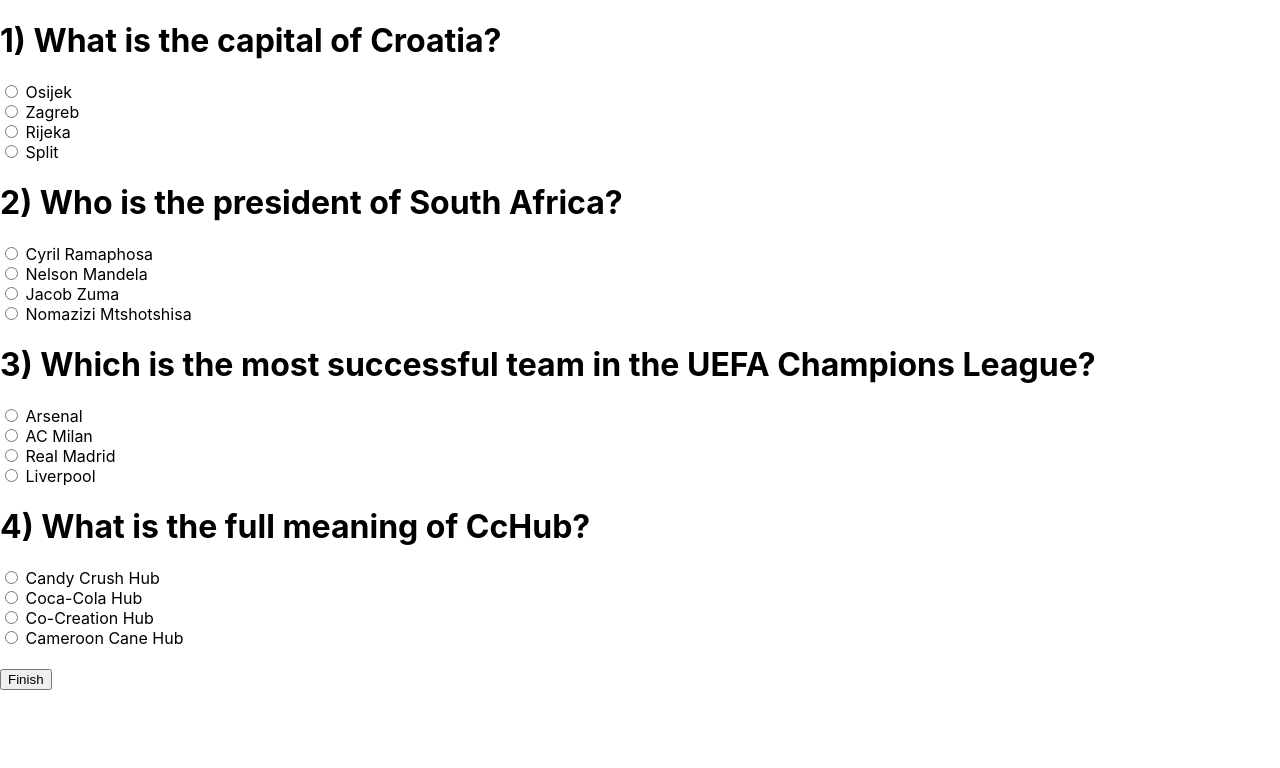
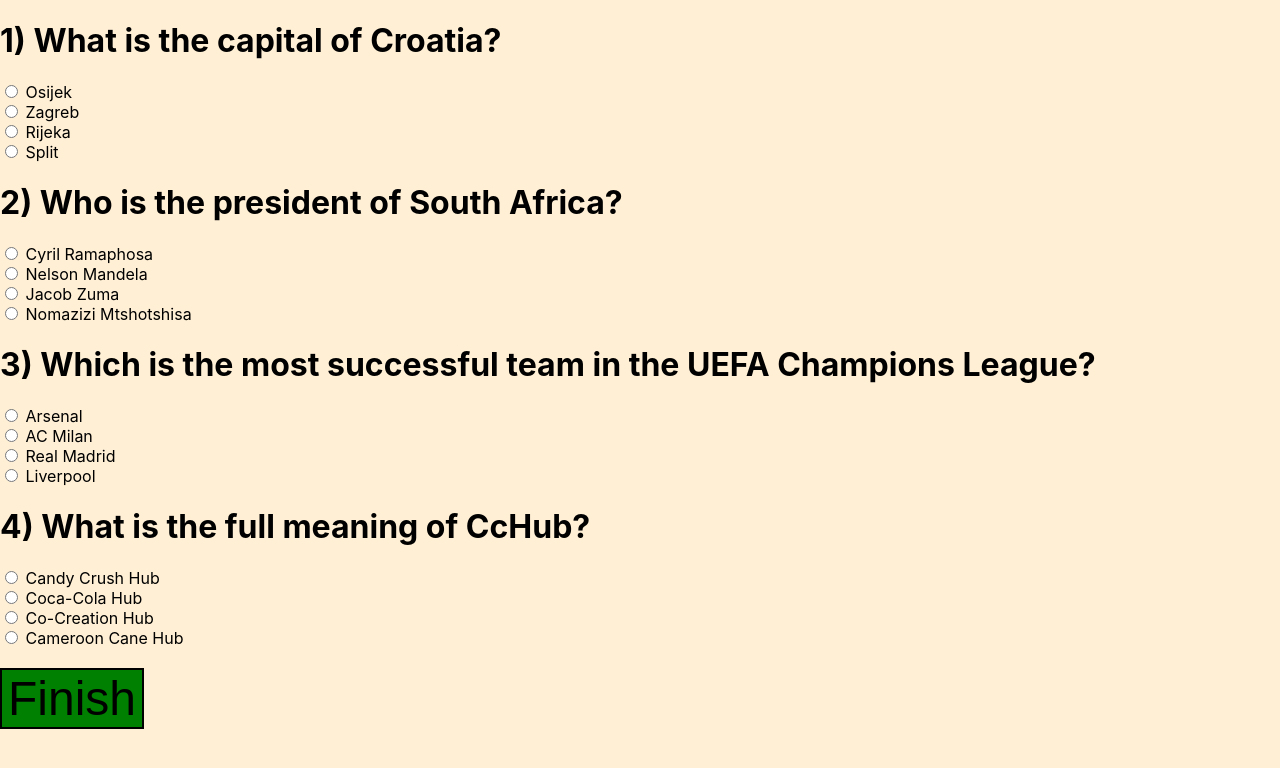
Before and after one commit to danieladeboladada/react-mcq-project, a React (Create React App) app: page / in a window 1280 px wide. Shown: the top 768 px of the page. Built offline with nearby package versions, Linux system fonts and the light colour scheme.

Commit message:
styling on background and buttons

```diff
--- a/src/App.css
+++ b/src/App.css
@@ -1,5 +1,21 @@
 .App {
   text-align: center;
+}
+
+#start-over {
+  display: block;
+  font-size: 3em;
+  background-color: green;
+  cursor: pointer;
+  border: 2px solid black;
+}
+
+#finish{
+  display: block;
+  font-size: 3em;
+  background-color: green;
+  cursor: pointer;
+  border: 2px solid black;
 }
 
 .App-logo {
--- a/src/App.js
+++ b/src/App.js
@@ -122,7 +122,7 @@
     return (
       <>
         <ComputeScore questions={questions_arr} />
-        <button onClick={() => setSubmit(0)} > Start Over </button>
+        <button id="start-over" onClick={() => setSubmit(0)} > Start Over </button>
       </>
     );
   }
@@ -130,7 +130,7 @@
   return (
     <>
       <DisplayAllQuestions questions={questions_arr} /><br />
-      <button onClick={() => setSubmit(1)} > Finish </button>
+      <button id="finish" onClick={() => setSubmit(1)} > Finish </button>
     </>
   );
 }
--- a/src/index.css
+++ b/src/index.css
@@ -1,5 +1,6 @@
 body {
   margin: 0;
+  background-color: papayawhip;
   font-family: -apple-system, BlinkMacSystemFont, 'Segoe UI', 'Roboto', 'Oxygen',
     'Ubuntu', 'Cantarell', 'Fira Sans', 'Droid Sans', 'Helvetica Neue',
     sans-serif;
```
Lines whose indentation alone changed are shown as unchanged.
